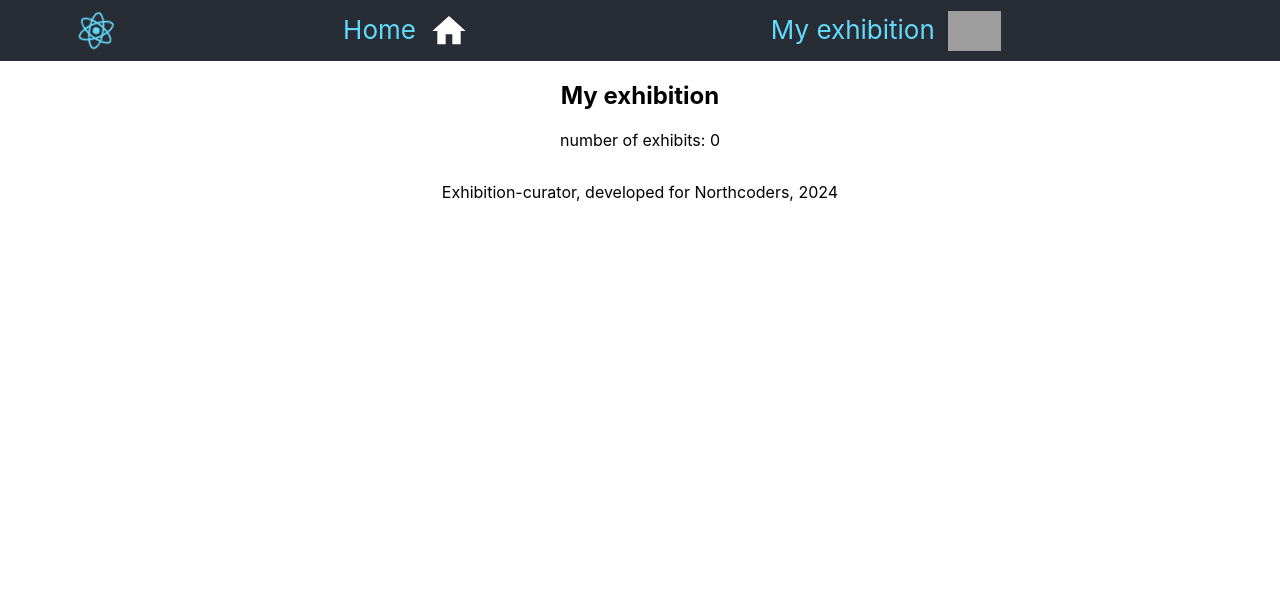
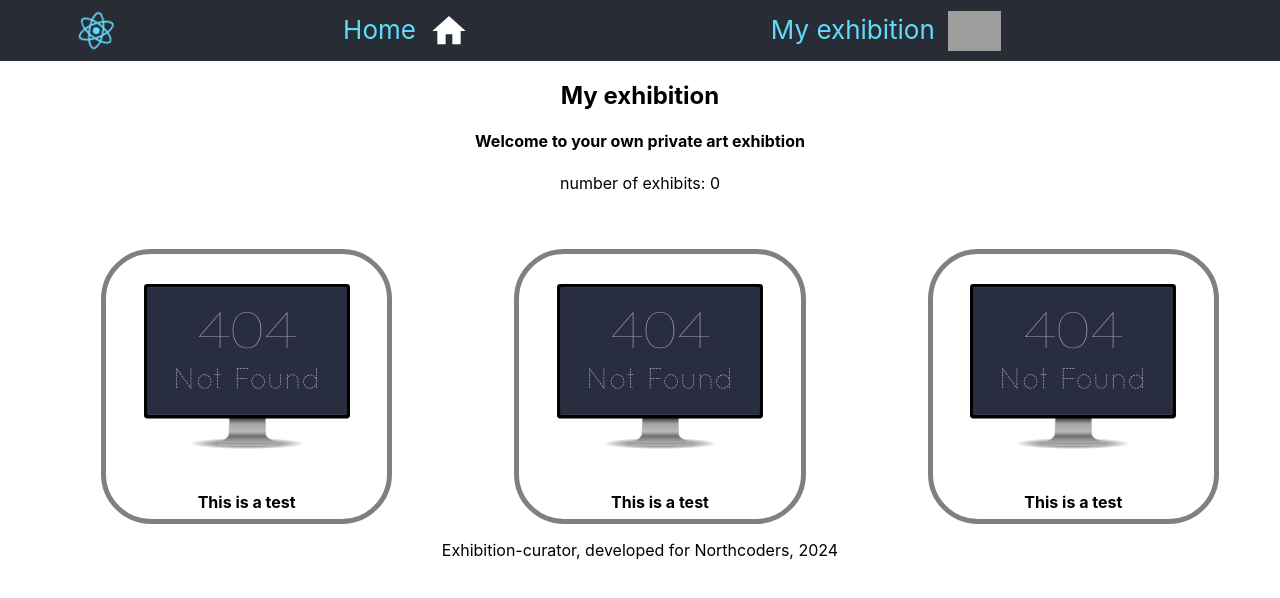
Before and after one commit to Camh-git/exhibition-curator, a React (Create React App) app: page /my-exhibition in a window 1280 px wide. Shown: the top 598 px of the page. Built offline with nearby package versions, Linux system fonts and the light colour scheme; grey boxes are pictures that could not be loaded.

Commit message:
Feat: Exhibition styling
Added styling for the exhibition and the exhibition entries
Modified exhibition_piece.tsx so that it now displays itself and it's hover elements correctly
Added placeholder elements for testing (will be removed)
Updated TODO.txt

```diff
--- /dev/null
+++ b/src/components/Exhibit_info.tsx
@@ -0,0 +1,8 @@
+import { ArtObject } from "../Interfaces/ArtObject";
+import "../styles/exhibition_piece.css";
+interface ExhibtInfoProp {
+  ArtWork: ArtObject;
+}
+export const ExhibitInfo: React.FC<ExhibtInfoProp> = ({ ArtWork }) => {
+  return <h1>Exhibit Info</h1>;
+};
--- a/src/components/exhibition_piece.tsx
+++ b/src/components/exhibition_piece.tsx
@@ -4,6 +4,7 @@ import Exapand_icon from "../assets/images/icons/expand_black_24dp.svg";
 import Delete_icon from "../assets/images/icons/delete_black_24dp.svg";
 import { useContext } from "react";
 import curatorContext from "../Interfaces/AppContext";
+import { ExhibitInfo } from "./Exhibit_info";
 
 interface ExhibtionPieceProp {
   ArtWork: ArtObject;
@@ -14,17 +15,26 @@ export const ExhibitionPiece: React.FC<ExhibtionPieceProp> = ({ ArtWork }) => {
   const Delete_entry = () => {
     updateExhibition(ArtWork, true);
   };
+  const Show_more = () => {};
   return (
-    <div>
-      <img src={ArtWork.images[0]} alt="" />
+    <div className="Exhibition_entry">
+      <img
+        src={ArtWork.images[0]}
+        alt=""
+        className="Exhibition_entry_hero_img"
+      />
 
       <h4>{ArtWork.title}</h4>
-      <section className="Exhib_see_more">
-        <img src={Exapand_icon} alt="Show more arrow" />
-        <p>Show more</p>
-        <button onClick={Delete_entry}>
-          <img src={Delete_icon} alt="Delete entry" onClick={Delete_entry} />
-        </button>
+      <section className="Exhib_hover">
+        <div className="Exhib_see_more" onClick={Show_more}>
+          <img src={Exapand_icon} alt="Show more arrow" />
+          <p>Show more</p>
+        </div>
+        <div className="Exhib_delete">
+          <button onClick={Delete_entry}>
+            <img src={Delete_icon} alt="Delete entry" onClick={Delete_entry} />
+          </button>
+        </div>
       </section>
     </div>
   );
--- a/src/components/my_exhibition.tsx
+++ b/src/components/my_exhibition.tsx
@@ -1,19 +1,38 @@
 import React, { useState, useContext, useEffect } from "react";
 import { curatorContext } from "../Interfaces/AppContext";
 import { ExhibitionPiece } from "./exhibition_piece";
+import "../styles/my_exhibition.css";
+import { ArtObject } from "../Interfaces/ArtObject";
+import test_thumb from "../assets/images/Monitor-404.svg";
 
 const Exhibition: React.FC = () => {
   const { exhibtionContent } = useContext(curatorContext);
+  //TODO: placeholder data for css testing, delete when done
+  const default_data: ArtObject = {
+    id: "99999",
+    title: "This is a test",
+    artist: "test author",
+    date: "1970",
+    location: "This PC",
+    collection: "Default",
+    images: [test_thumb],
+    onDisplay: false,
+  };
   return (
     <div>
       <h2>My exhibition</h2>
+      <h4>Welcome to your own private art exhibtion</h4>
       <p>number of exhibits: {exhibtionContent.length}</p>
 
-      <ul className="Search_obj_container">
-        {exhibtionContent.map((object) => (
+      <ul className="Exhibition_obj_container">
+        <ExhibitionPiece ArtWork={default_data} />
+        <ExhibitionPiece ArtWork={default_data} />
+        <ExhibitionPiece ArtWork={default_data} />
+
+        {exhibtionContent.map((Entry) => (
           <ExhibitionPiece
-            ArtWork={object}
-            key={exhibtionContent.indexOf(object)}
+            ArtWork={Entry}
+            key={exhibtionContent.indexOf(Entry)}
           />
         ))}
       </ul>
--- a/src/styles/exhibition_piece.css
+++ b/src/styles/exhibition_piece.css
@@ -0,0 +1,50 @@
+.Exhibition_entry {
+  border: 5px grey solid;
+  border-radius: 50px;
+  width: 20vw;
+  padding: 1vw;
+  height: 30vh;
+  margin-top: 5vh;
+}
+.Exhibition_entry:hover {
+  background-color: #282c34;
+  border-color: black;
+}
+.Exhibition_entry:hover .Exhib_hover {
+  display: flex;
+}
+.Exhibition_entry:hover .Exhibition_entry_hero_img {
+  opacity: 25%;
+}
+.Exhibition_entry_hero_img {
+  width: 20vw;
+  height: 25vh;
+}
+.Exhib_hover {
+  display: none;
+  width: 22vw; /*This width and margin are to counter-act the padding applied in Exhibition_entry*/
+  margin-left: -1vw;
+  height: 12.5vh;
+  margin-top: -12.5vh;
+  z-index: 1;
+  flex-direction: column;
+  align-items: center;
+  justify-content: center;
+  background-color: grey;
+  border-radius: 0 0 50px 50px;
+}
+.Exhib_see_more {
+  display: flex;
+  flex-direction: row;
+}
+.Exhib_delete {
+  display: block;
+  width: 5vh;
+  height: 5vh;
+}
+.Exhib_delete button {
+  border-radius: 25%;
+}
+.Exhib_delete button:hover {
+  background-color: #61dafb;
+}
--- /dev/null
+++ b/src/styles/my_exhibition.css
@@ -0,0 +1,6 @@
+.Exhibition_obj_container {
+  display: flex;
+  flex-direction: row;
+  flex-wrap: wrap;
+  justify-content: space-around;
+}
```
Also changed, not shown: 1 other file (tests, documents, lock files or other folders).
